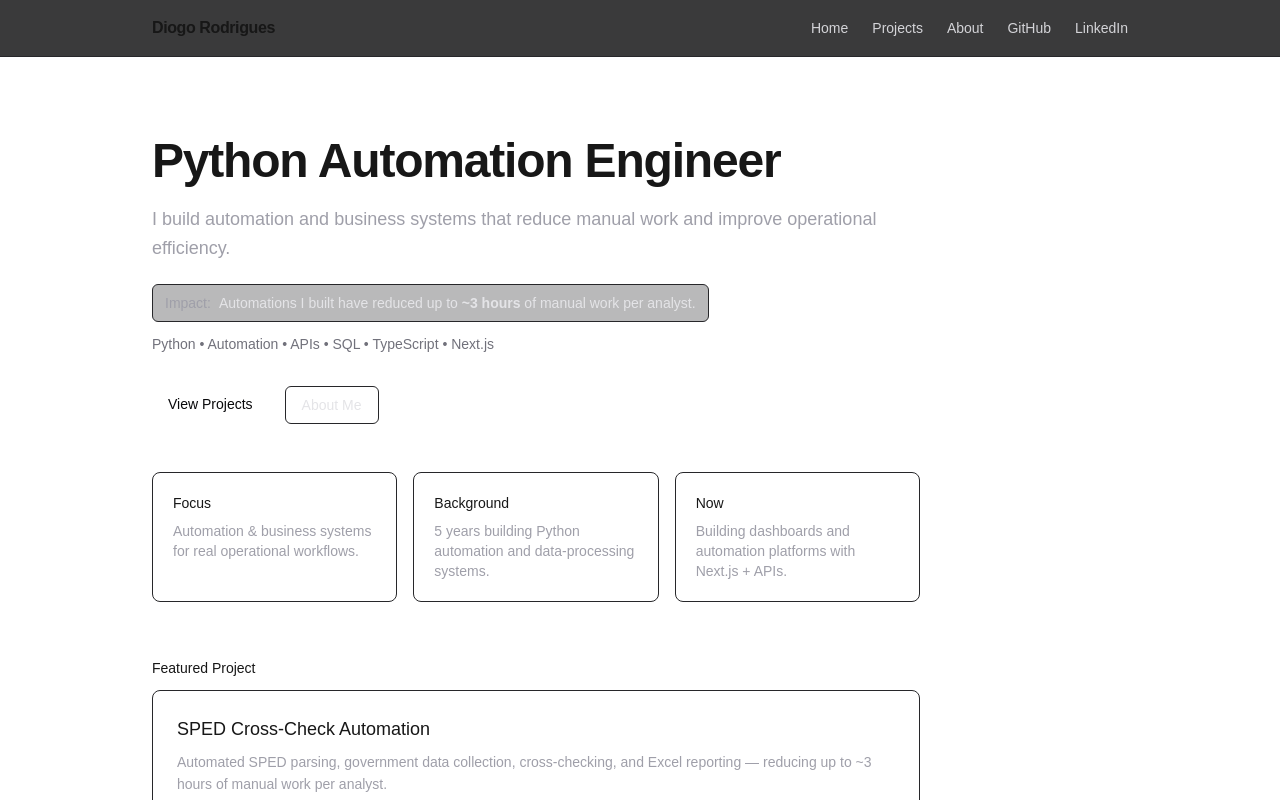
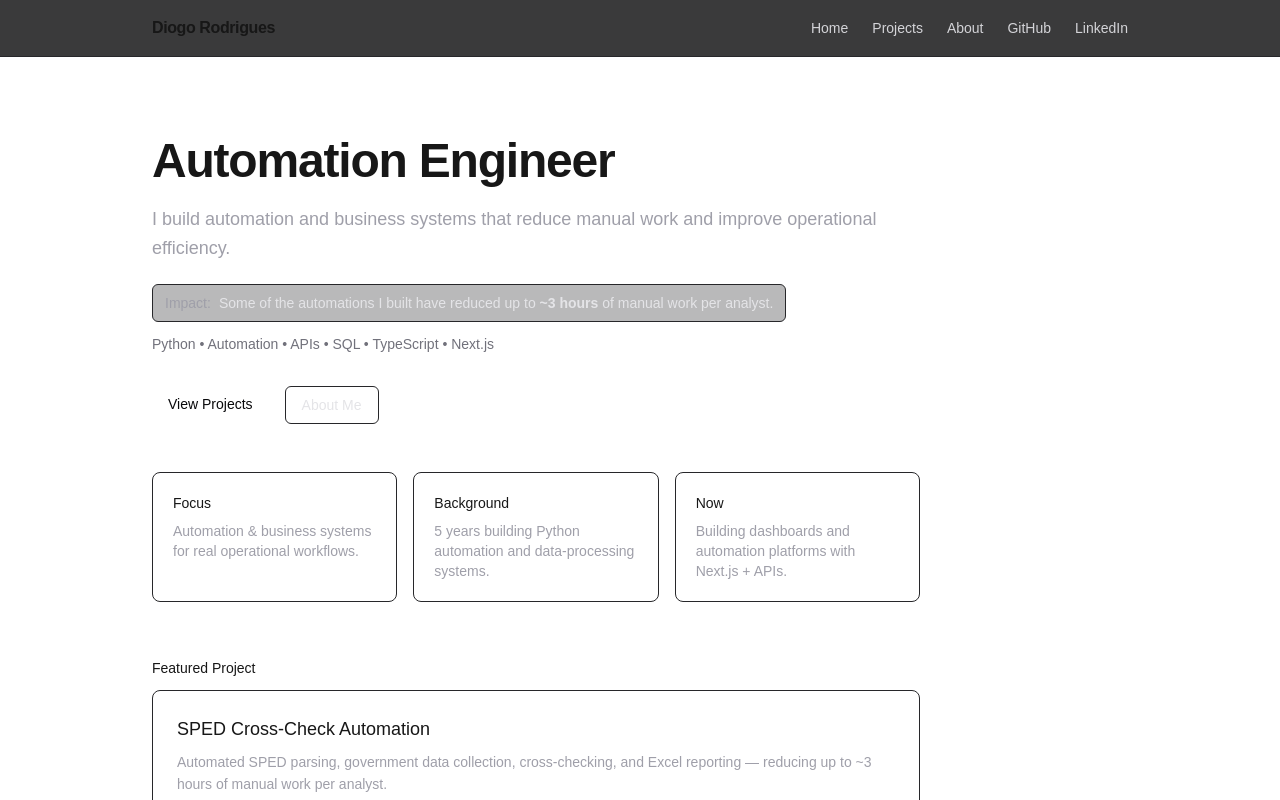
Before and after one commit to diogoheck6/portfolio, a Next.js app: page / in a window 1280 px wide. Shown: the top 800 px of the page. Built offline with nearby package versions, Linux system fonts and the light colour scheme.

Commit message:
update page.tsx

```diff
--- a/src/app/page.tsx
+++ b/src/app/page.tsx
@@ -6,7 +6,7 @@ export default function Home() {
     <section className="py-20">
       <div className="max-w-3xl">
         <h1 className="text-4xl md:text-5xl font-semibold tracking-tight">
-          Python Automation Engineer
+          Automation Engineer
         </h1>
 
         <p className="mt-5 text-zinc-400 text-lg leading-relaxed">
@@ -17,7 +17,7 @@ export default function Home() {
         <p className="mt-5 flex flex-wrap items-center gap-2 rounded-md border border-zinc-800 bg-zinc-900/30 px-3 py-2 text-sm text-zinc-200 w-fit">
           <span className="text-zinc-400">Impact:</span>
           <span>
-            Automations I built have reduced up to{" "}
+            Some of the automations I built have reduced up to{" "}
             <span className="font-semibold">~3 hours</span> of manual work per
             analyst.
           </span>
```
